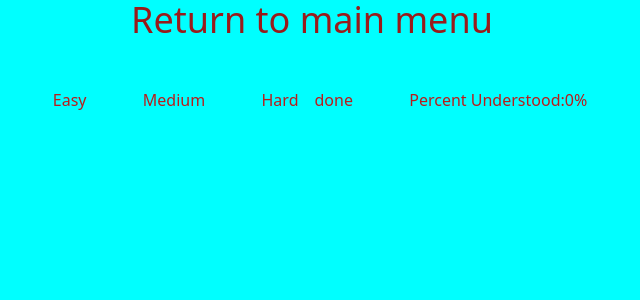
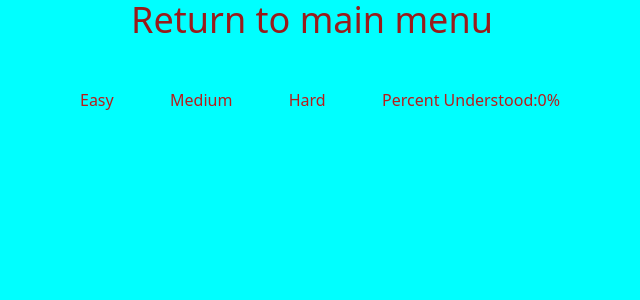
Before and after one commit to campbell-r-e/CS311-project-2, a Next.js app in the folder project2/: page /game/game in a window 1280 px wide. Shown: the top 300 px of the page, without its empty margins (328-968 px from the left). Built offline with nearby package versions, Linux system fonts and the light colour scheme; no server answers; the database is empty.

Commit message:
deleted button

```diff
--- a/project2/src/pages/game/game.tsx
+++ b/project2/src/pages/game/game.tsx
@@ -175,9 +175,7 @@ export default function Home(){
    </button>
 
 
-   <button onClick={handle}>
-   done
-   </button>
+
 
    <span>&nbsp;</span>
    <span>&nbsp;</span>
```
Also changed, not shown: 1 other file (tests, documents, lock files or other folders).
